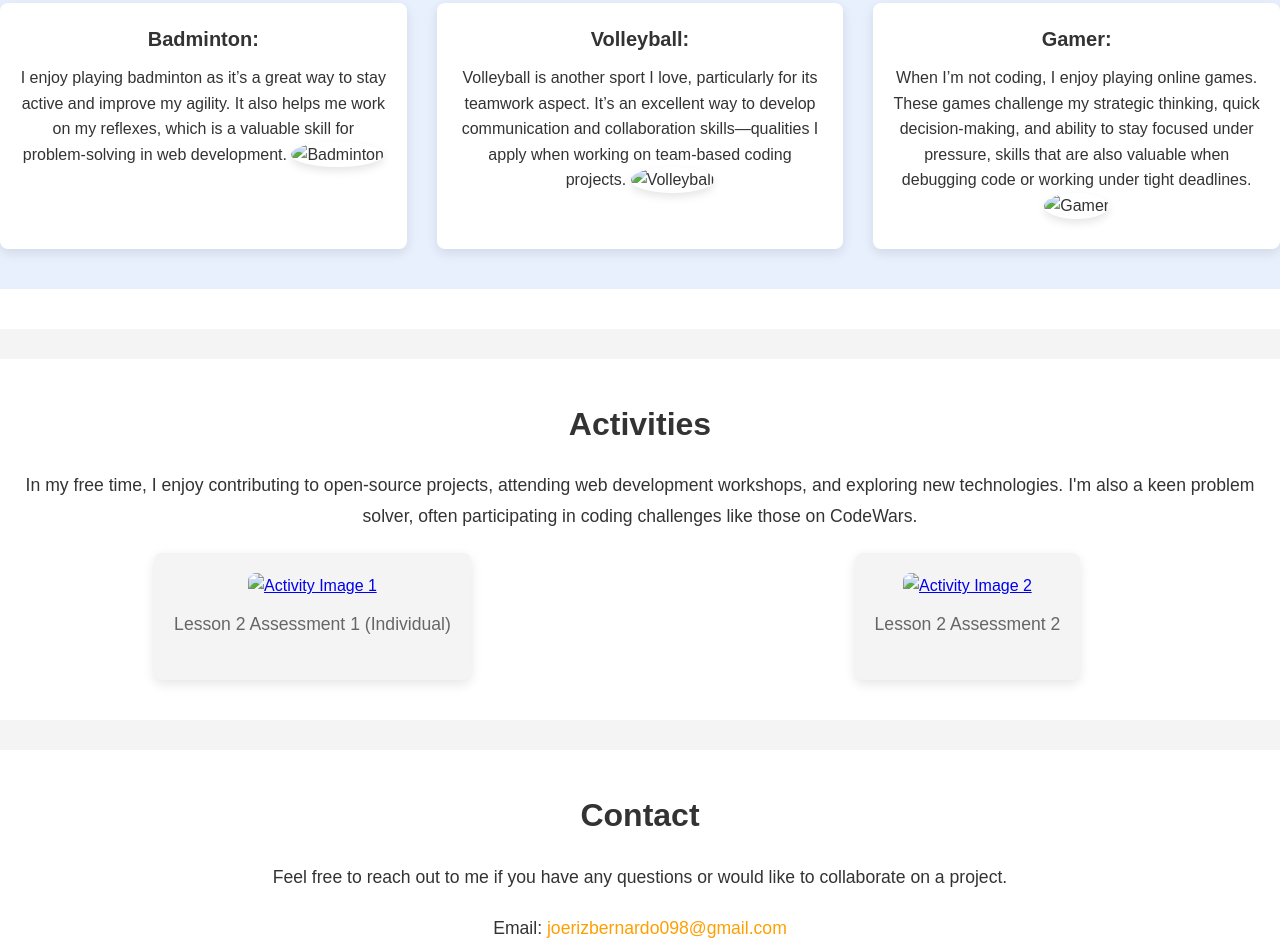
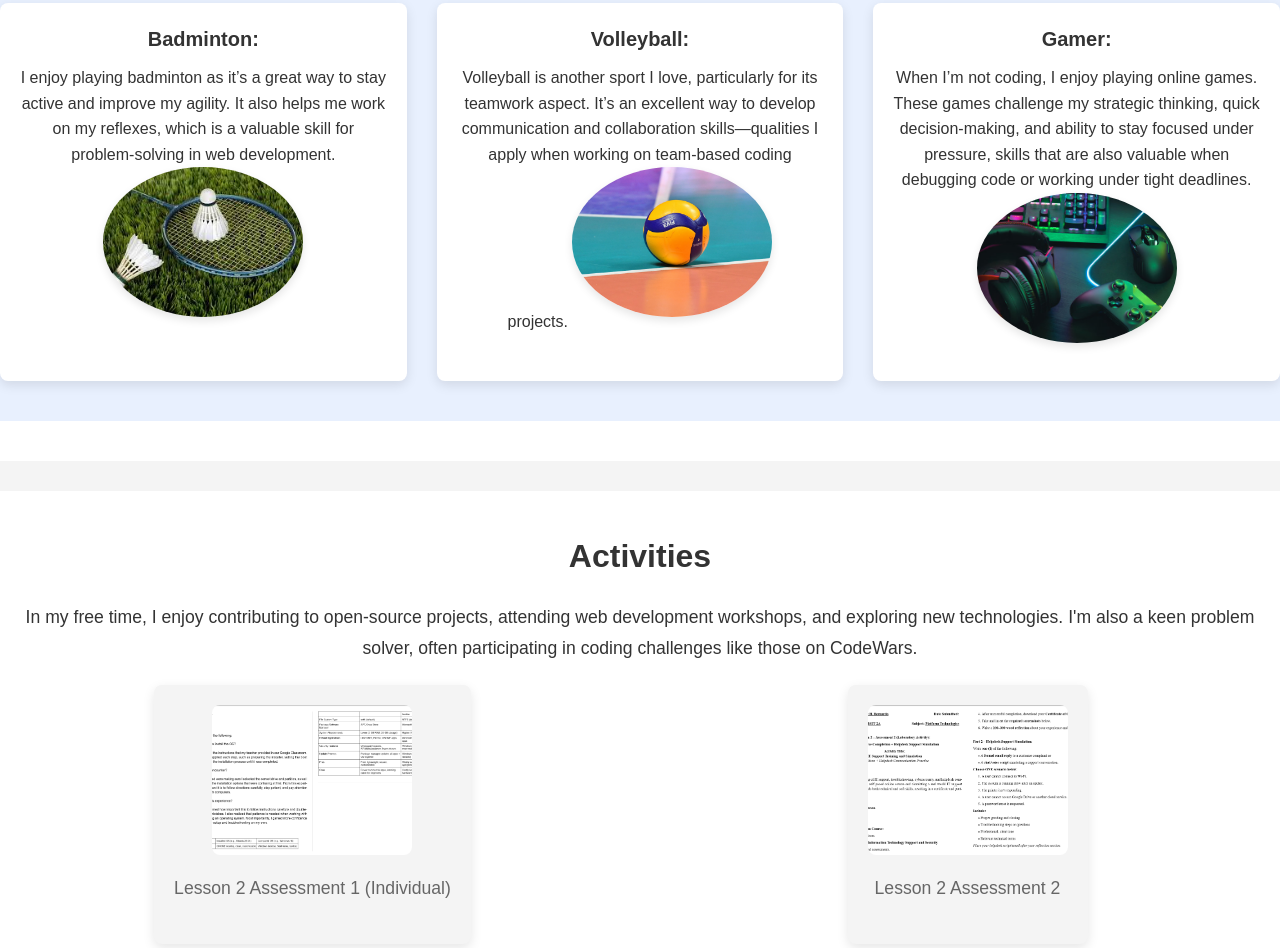
Before and after one commit to joerizbernardo098-lab/bernardo1-portfolio, a plain HTML site: page portfolio/index.html in a window 1280 px wide. Shown: the part 817-1765 px from the top of the page. Drawn offline with Linux system fonts and the light colour scheme.

Commit message:
Add files via upload

```diff
--- a/portfolio/index.html
+++ b/portfolio/index.html
@@ -9,7 +9,6 @@
 </head>
 
 <body>
-    <!-- Header Section -->
     <header>
         <div class="container">
             <h1>My Portfolio</h1>
@@ -24,75 +23,63 @@
         </div>
     </header>
 
-    <!-- Main Content -->
     <main>
-        <!-- Home Section -->
         <section id="home" class="section">
             <h2>Welcome to My Portfolio!</h2>
             <p>This is my personal portfolio where you can learn more about me, my activities, and my contact. Explore the sections below to know more.</p>
         </section>
 
-        <!-- About Me Section -->
         <section id="about-me" class="section">
             <h2>About Me</h2>
             <div class="about-content">
-                <img src="/assets/images/jo.jpg" alt="Joeriz Justine H. Bernardo" height="150px" width="150px">
+                <img src="/assets/jo.jpg" alt="Joeriz Justine H. Bernardo" height="150px" width="150px">
                 <p>Hi, I'm Joeriz Justine H. Bernardo. I'm a passionate web developer with a love for creating modern, user-friendly websites. I have experience working with HTML, CSS, JavaScript, and React. I'm always learning and improving my skills. My goal is to build websites that are both functional and aesthetically pleasing.</p>
             </div>
 
-            <!-- Hobbies Section -->
             <div class="hobbies">
                 <h3>Hobbies</h3>
                 <p>In my free time, I enjoy engaging in various sports and activities that help me unwind and stay active. These hobbies are not just fun, but they also teach me valuable life skills like teamwork, strategy, and focus, which are important in both personal and professional life. Here are a few things I love doing:</p>
 
                 <ul>
-                    <!-- Badminton -->
                     <li>
                         <strong>Badminton:</strong> I enjoy playing badminton as it’s a great way to stay active and improve my agility. It also helps me work on my reflexes, which is a valuable skill for problem-solving in web development.
-                        <img src="/assets/images/bad.jpg" alt="Badminton" height="150px" width="200px">
+                        <img src="/assets/bad.jpg" alt="Badminton" height="150px" width="200px">
                     </li>
 
-                    <!-- Volleyball -->
                     <li>
                         <strong>Volleyball:</strong> Volleyball is another sport I love, particularly for its teamwork aspect. It’s an excellent way to develop communication and collaboration skills—qualities I apply when working on team-based coding projects.
-                        <img src="/assets/images/vol.jpg" alt="Volleyball" height="150px" width="200px">
+                        <img src="/assets/vol.jpg" alt="Volleyball" height="150px" width="200px">
                     </li>
 
-                    <!-- Online Games -->
                     <li>
                         <strong>Gamer:</strong> When I’m not coding, I enjoy playing online games. These games challenge my strategic thinking, quick decision-making, and ability to stay focused under pressure, skills that are also valuable when debugging code or working under tight deadlines.
-                        <img src="/assets/images/gam.jpg" alt="Gamer" height="150px" width="200px">
+                        <img src="/assets/gam.jpg" alt="Gamer" height="150px" width="200px">
                     </li>
                 </ul>
             </div>
         </section>
 
- <!-- Activities Section -->
 <section id="activities" class="section">
     <h2>Activities</h2>
     <p>In my free time, I enjoy contributing to open-source projects, attending web development workshops, and exploring new technologies. I'm also a keen problem solver, often participating in coding challenges like those on CodeWars.</p>
 
     <div class="activities-images">
-        <!-- Activity Item 1 (Image 1) -->
         <div class="activity-item">
-            <a href="/assets/images/lus.png" class="lightbox" target="_blank">
-                <img src="/assets/images/lus.png" alt="Activity Image 1" height="150px" width="200px">
+            <a href="/assets/1.png" class="lightbox" target="_blank">
+                <img src="/assets/1.png" alt="Activity Image 1" height="150px" width="200px">
             </a>
             <p>Lesson 2 Assessment 1 (Individual)</p>
         </div>
 
-        <!-- Activity Item 2 (Image 2) -->
         <div class="activity-item">
-            <a href="/assets/images/los.png" class="lightbox" target="_blank">
-                <img src="/assets/images/los.png" alt="Activity Image 2" height="150px" width="200px">
+            <a href="/assets/2.png" class="lightbox" target="_blank">
+                <img src="/assets/2.png" alt="Activity Image 2" height="150px" width="200px">
             </a>
             <p>Lesson 2 Assessment 2</p>
         </div>
     </div>
 </section>
 
-
-        <!-- Contact Section -->
 <section id="contact" class="section">
     <h2>Contact</h2>
     <p>Feel free to reach out to me if you have any questions or would like to collaborate on a project.</p>
@@ -105,7 +92,6 @@
 
     </main>
 
-    <!-- Footer Section -->
     <footer>
         <div class="container">
             <p>&copy; 2025 Joeriz Justine H. Bernardo. All Rights Reserved.</p>
@@ -114,7 +100,6 @@
 
     <script src="/js/main.js"></script>
 
-    <!-- Optional JavaScript Lightbox -->
 <script>
     document.addEventListener('DOMContentLoaded', () => {
         const lightboxImages = document.querySelectorAll('.lightbox');
@@ -138,7 +123,6 @@
             `;
             document.body.appendChild(lightboxOverlay);
 
-            // Close Lightbox
             const closeBtn = lightboxOverlay.querySelector('.close-btn');
             closeBtn.addEventListener('click', () => {
                 document.body.removeChild(lightboxOverlay);
@@ -147,7 +131,6 @@
     });
 </script>
 
-<!-- Additional CSS for lightbox -->
 <style>
     .lightbox-overlay {
         position: fixed;
```
